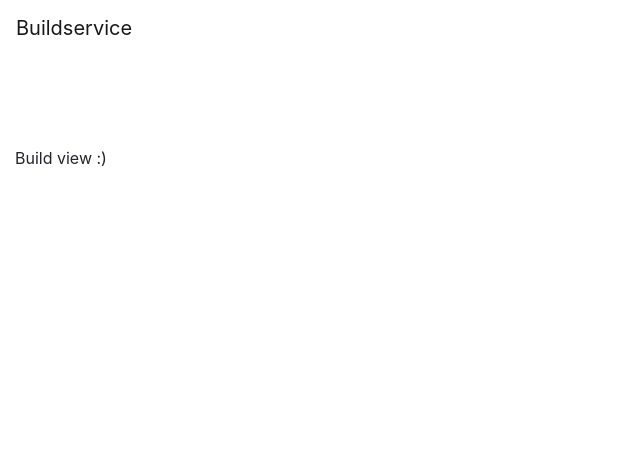
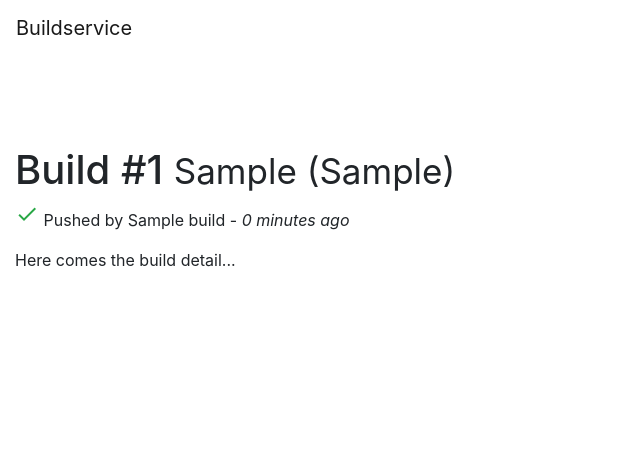
Before and after one commit to m-vdb/github-buildservice-boilerplate, a Django app: template buildservice/templates/build.html in a window 1280 px wide. Shown: the top 466 px of the page, without its empty margins (0-640 px from the left). Run offline with Django 3.2, Linux system fonts and the light colour scheme; the template is opened without the code that fills it: values that come from a table or form of the project are taken from there, others are empty; tables that the repository leaves empty hold one stand-in row (values such as "Sample post"); some libraries are stand-ins or nearby versions.

Commit message:
display build detail

```diff
--- a/buildservice/templates/build.html
+++ b/buildservice/templates/build.html
@@ -1,5 +1,15 @@
 {% extends "base.html" %}
+{% load utils %}
 
 {% block body %}
-Build view :)
+<h1>Build #{{ build.number }} <small>{{ build.branch }} ({{ build.short_sha }})</small></h1>
+<p>
+  <i class="material-icons text-{% build_icon_color build %}">
+    {% build_icon build %}
+  </i>
+  Pushed by {{ build.pusher_name }} - <i>{{ build.created_at|timesince }} ago</i>
+</p>
+<p>
+  Here comes the build detail...
+</p>
 {% endblock %}
```
